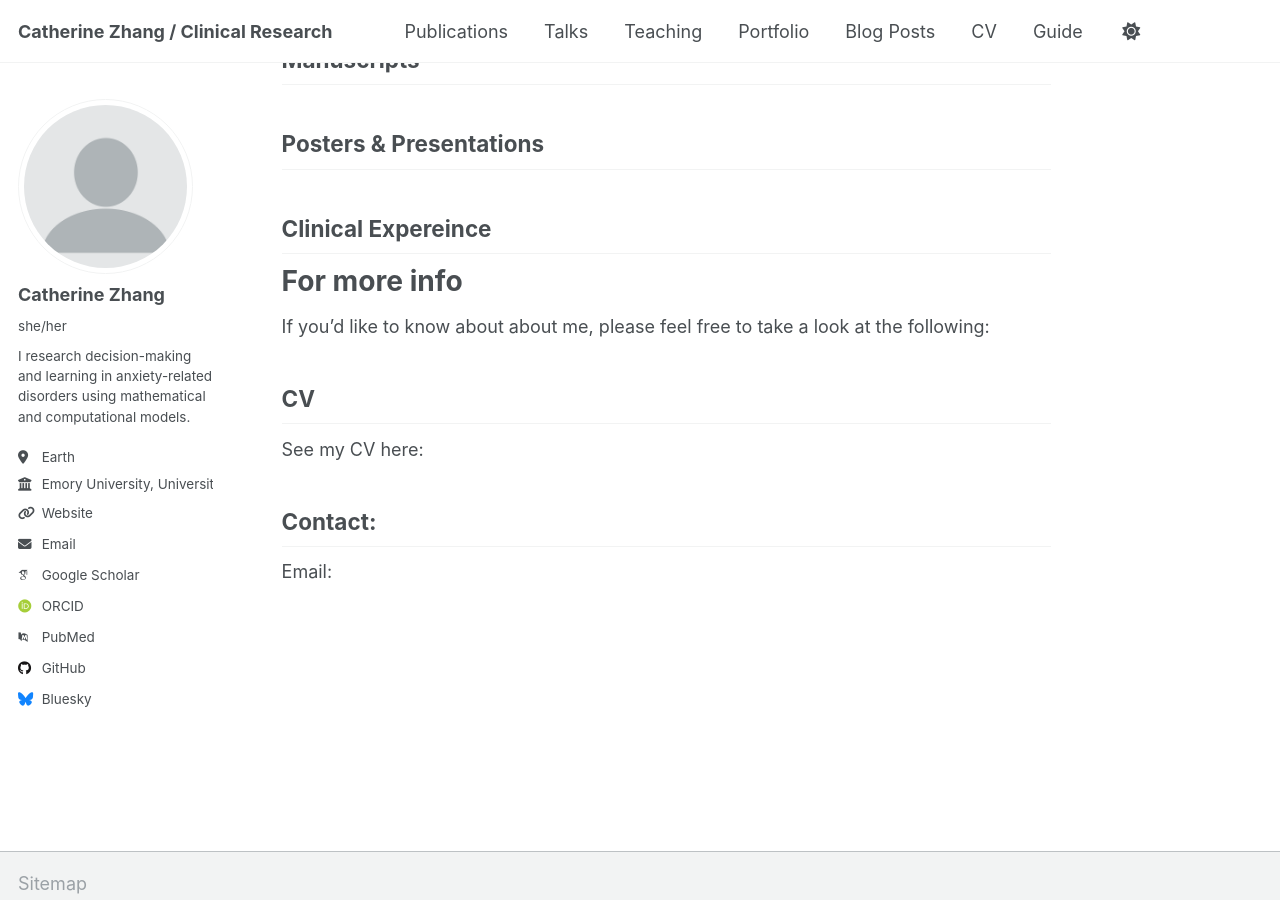
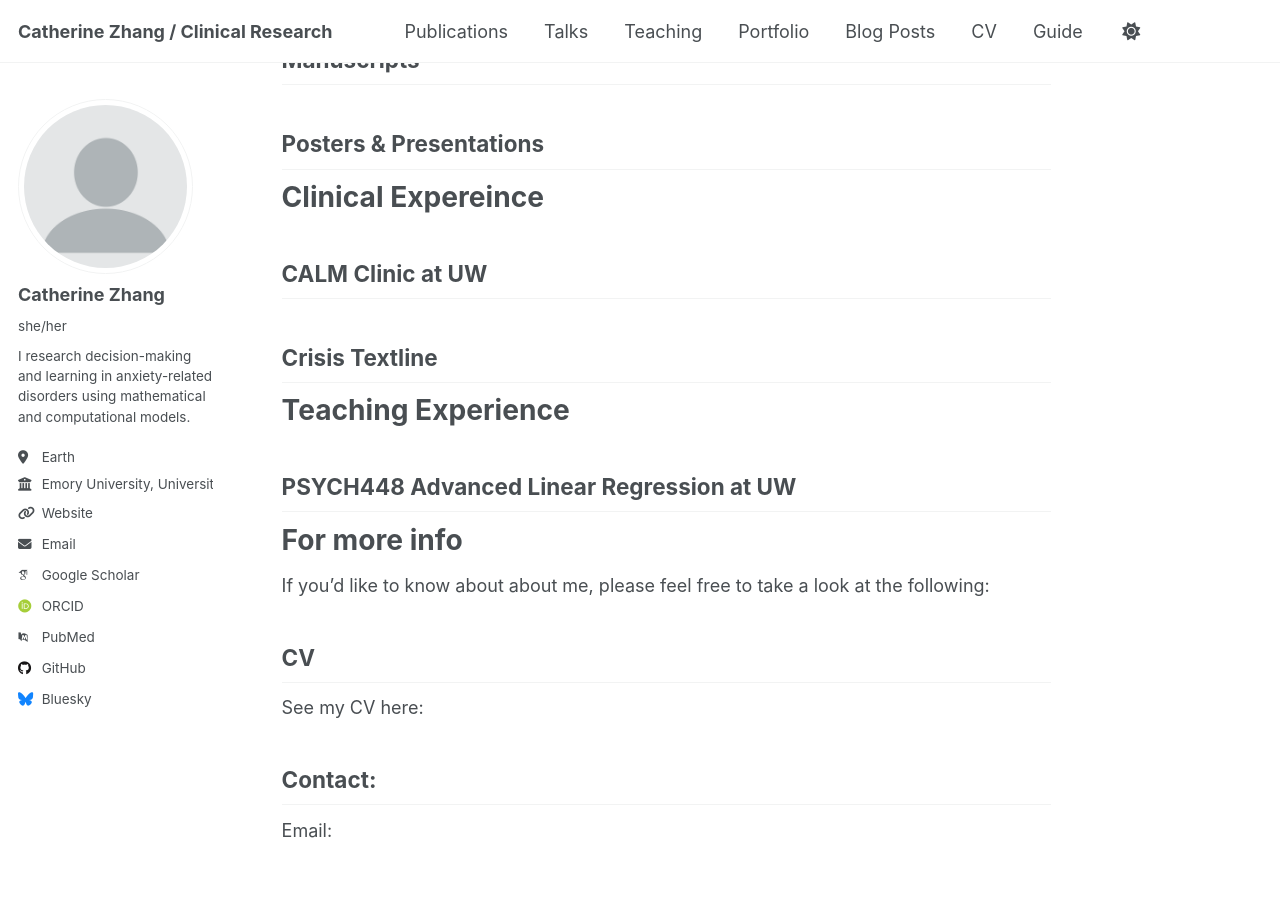
Before and after one commit to Cathzzy/cathzzy.github.io, a Jekyll site: the page built from _pages/about.md, in a window 1280 px wide and 900 px high, scrolled down 317 px. Built offline with Jekyll 4.4.1, drawn with Linux system fonts in a browser that asks for light colours; some web fonts are replaced.

Commit message:
Update about.md

```diff
--- a/_pages/about.md
+++ b/_pages/about.md
@@ -27,8 +27,19 @@ Posters & Presentations
 
 
 Clinical Expereince
+======
+
+CALM Clinic at UW
 ------
 
+Crisis Textline
+------
+
+Teaching Experience
+======
+
+PSYCH448 Advanced Linear Regression at UW
+------
 
 For more info
 ======
```
